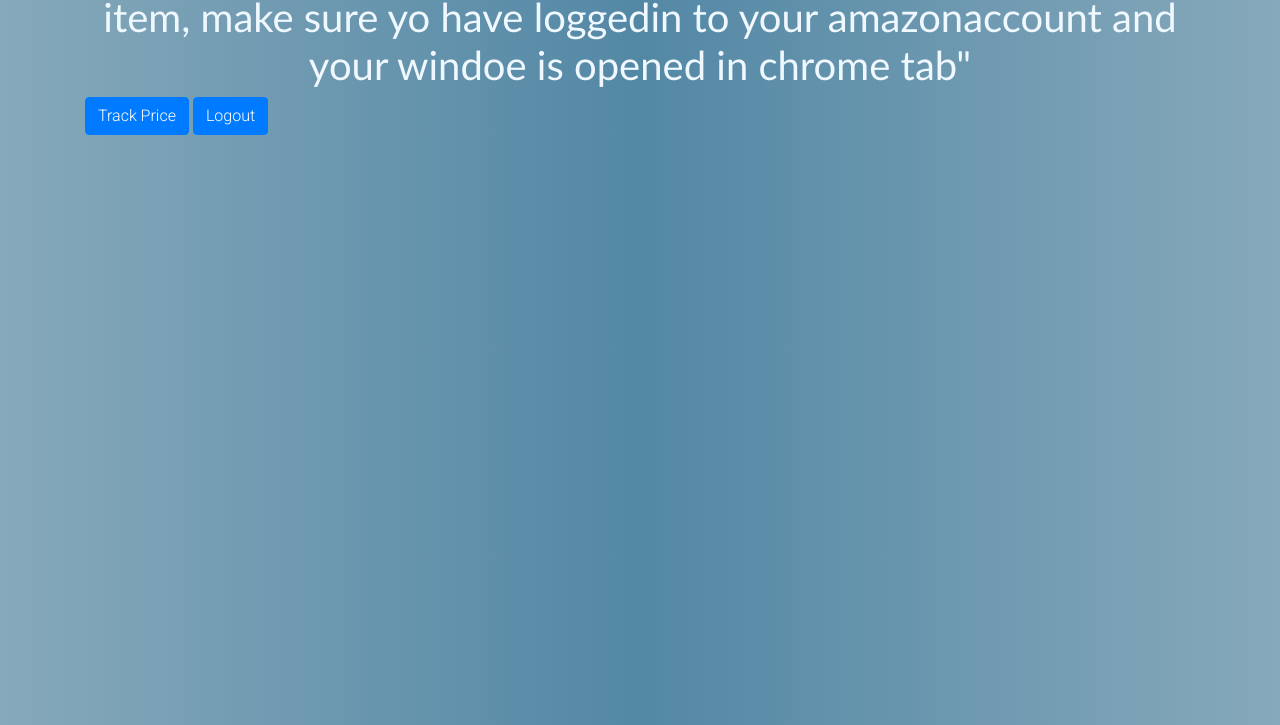
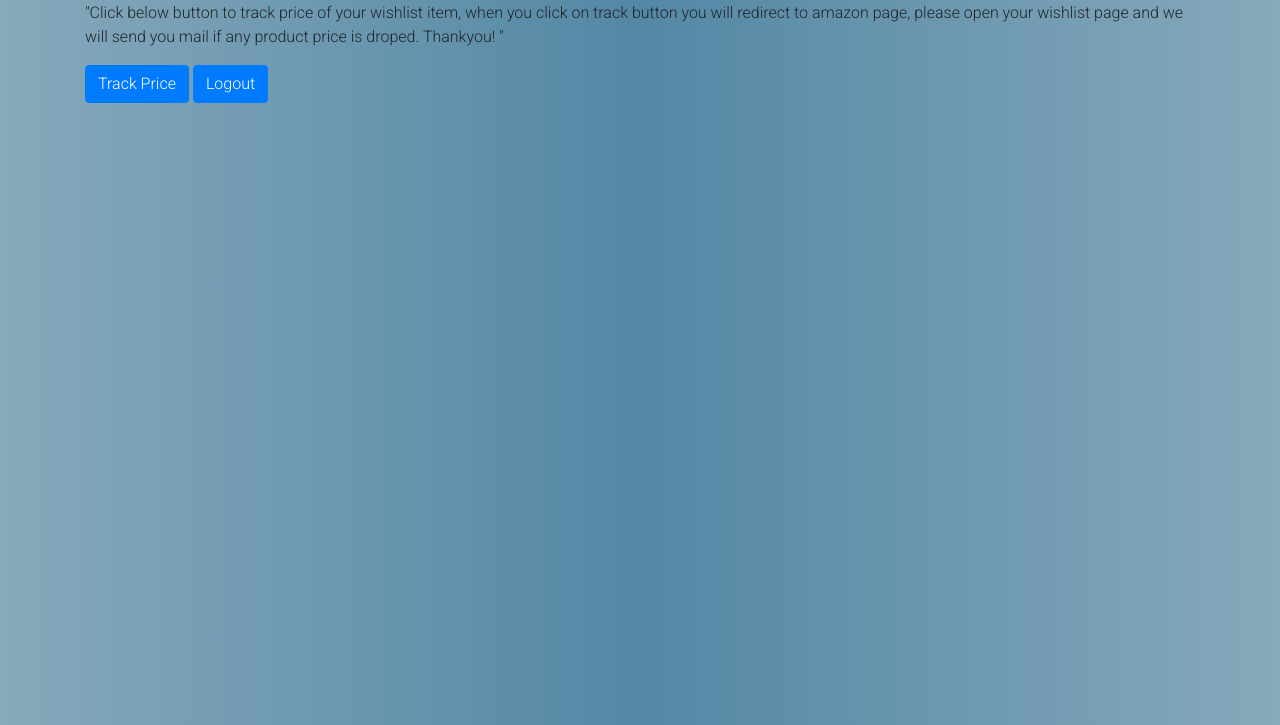
Before and after one commit to ajay1999kumar/Amazon-Price-Drop-Notifier, a browser extension: page public/html/home.html in a window 1280 px wide. Shown: the part 75-800 px from the top of the page. Drawn offline with nearby package versions, Linux system fonts and the light colour scheme.

Commit message:
Update home.html

```diff
--- a/public/html/home.html
+++ b/public/html/home.html
@@ -9,11 +9,12 @@
 	</head>
 	<body>
 		<div class="container">
-			<h1>Price Tracker "Click below button to track price of your wishlist item, make sure yo have loggedin to your amazonaccount and your windoe is opened in chrome tab"</h1>
+			<h1>Price Tracker</h1>
+			<p>"Click below button to track price of your wishlist item, when you click on track button you will redirect to amazon page, please open your wishlist page and we will send you mail if any product price is droped. Thankyou! "</p>
 			<div ng-controller="MainController">
-					<button ng-click="TrackPrice()" class="btn btn-primary">Track Price</button>
-					<button ng-click="logout()" class="btn btn-primary">Logout</button>
-		    </div>
+				<button ng-click="TrackPrice()" class="btn btn-primary">Track Price</button>
+				<button ng-click="logout()" class="btn btn-primary">Logout</button>
+		       </div>
 
 		</div>
 	</body>
```
